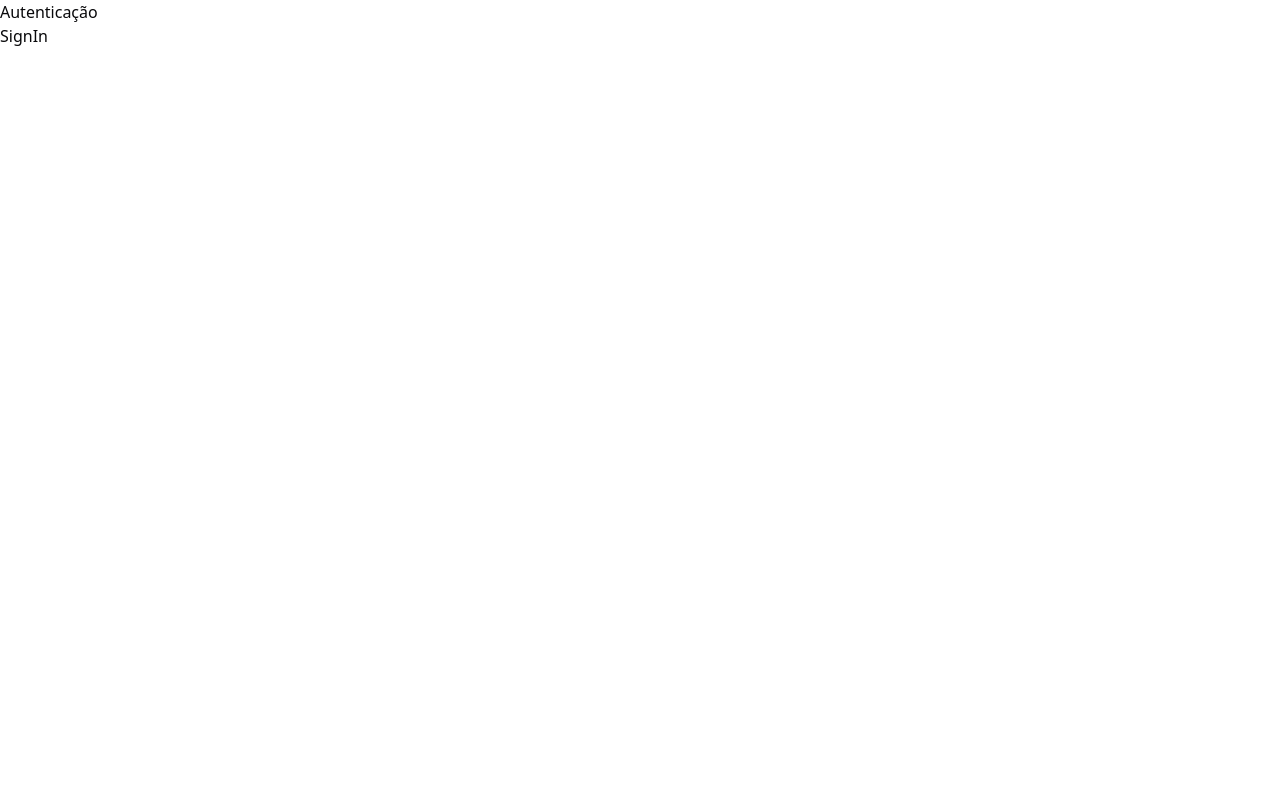
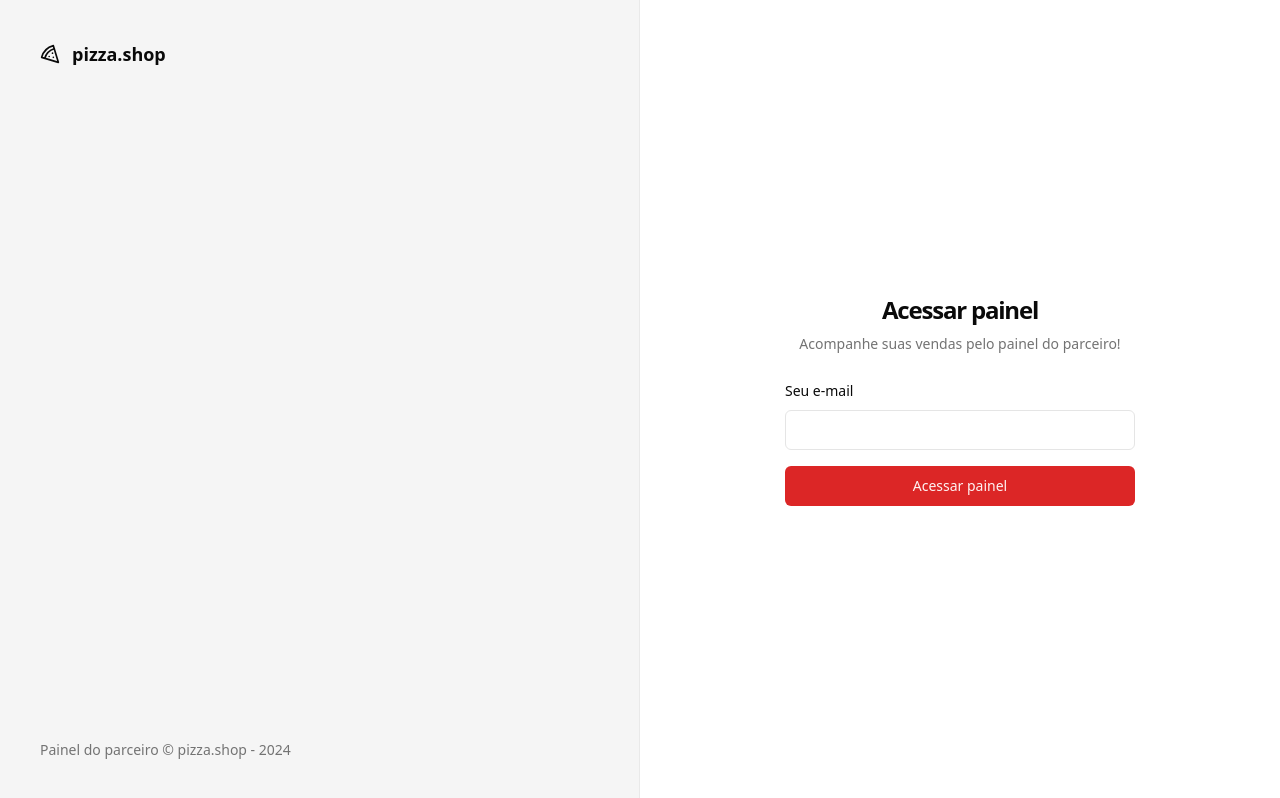
Before and after one commit to Vyncs/pizza-shop-web, a React (Vite) app: page /sign-in in a window 1280 px wide. Built offline with nearby package versions, Linux system fonts and the light colour scheme.

Commit message:
pagina de login

```diff
--- a/package.json
+++ b/package.json
@@ -10,6 +10,7 @@
     "preview": "vite preview"
   },
   "dependencies": {
+    "@radix-ui/react-label": "^2.0.2",
     "@radix-ui/react-slot": "^1.0.2",
     "class-variance-authority": "^0.7.0",
     "clsx": "^2.1.0",
--- /dev/null
+++ b/src/components/ui/input.tsx
@@ -0,0 +1,25 @@
+import * as React from 'react'
+
+import { cn } from '@/lib/utils'
+
+export interface InputProps
+  extends React.InputHTMLAttributes<HTMLInputElement> {}
+
+const Input = React.forwardRef<HTMLInputElement, InputProps>(
+  ({ className, type, ...props }, ref) => {
+    return (
+      <input
+        type={type}
+        className={cn(
+          'flex h-10 w-full rounded-md border border-input bg-background px-3 py-2 text-sm ring-offset-background file:border-0 file:bg-transparent file:text-sm file:font-medium placeholder:text-muted-foreground focus-visible:outline-none focus-visible:ring-2 focus-visible:ring-ring focus-visible:ring-offset-2 disabled:cursor-not-allowed disabled:opacity-50',
+          className,
+        )}
+        ref={ref}
+        {...props}
+      />
+    )
+  },
+)
+Input.displayName = 'Input'
+
+export { Input }
--- /dev/null
+++ b/src/components/ui/label.tsx
@@ -0,0 +1,24 @@
+import * as LabelPrimitive from '@radix-ui/react-label'
+import { cva, type VariantProps } from 'class-variance-authority'
+import * as React from 'react'
+
+import { cn } from '@/lib/utils'
+
+const labelVariants = cva(
+  'text-sm font-medium leading-none peer-disabled:cursor-not-allowed peer-disabled:opacity-70',
+)
+
+const Label = React.forwardRef<
+  React.ElementRef<typeof LabelPrimitive.Root>,
+  React.ComponentPropsWithoutRef<typeof LabelPrimitive.Root> &
+    VariantProps<typeof labelVariants>
+>(({ className, ...props }, ref) => (
+  <LabelPrimitive.Root
+    ref={ref}
+    className={cn(labelVariants(), className)}
+    {...props}
+  />
+))
+Label.displayName = LabelPrimitive.Root.displayName
+
+export { Label }
--- a/src/global.css
+++ b/src/global.css
@@ -5,64 +5,47 @@
 @layer base {
   :root {
     --background: 0 0% 100%;
-    --foreground: 240 10% 3.9%;
-
+    --foreground: 0 0% 3.9%;
     --card: 0 0% 100%;
-    --card-foreground: 240 10% 3.9%;
-
+    --card-foreground: 0 0% 3.9%;
     --popover: 0 0% 100%;
-    --popover-foreground: 240 10% 3.9%;
-
-    --primary: 240 5.9% 10%;
-    --primary-foreground: 0 0% 98%;
-
-    --secondary: 240 4.8% 95.9%;
-    --secondary-foreground: 240 5.9% 10%;
-
-    --muted: 240 4.8% 95.9%;
-    --muted-foreground: 240 3.8% 46.1%;
-
-    --accent: 240 4.8% 95.9%;
-    --accent-foreground: 240 5.9% 10%;
-
+    --popover-foreground: 0 0% 3.9%;
+    --primary: 0 72.2% 50.6%;
+    --primary-foreground: 0 85.7% 97.3%;
+    --secondary: 0 0% 96.1%;
+    --secondary-foreground: 0 0% 9%;
+    --muted: 0 0% 96.1%;
+    --muted-foreground: 0 0% 45.1%;
+    --accent: 0 0% 96.1%;
+    --accent-foreground: 0 0% 9%;
     --destructive: 0 84.2% 60.2%;
     --destructive-foreground: 0 0% 98%;
-
-    --border: 240 5.9% 90%;
-    --input: 240 5.9% 90%;
-    --ring: 240 10% 3.9%;
-
+    --border: 0 0% 89.8%;
+    --input: 0 0% 89.8%;
+    --ring: 0 72.2% 50.6%;
     --radius: 0.5rem;
   }
 
   .dark {
-    --background: 240 10% 3.9%;
+    --background: 0 0% 3.9%;
     --foreground: 0 0% 98%;
-
-    --card: 240 10% 3.9%;
+    --card: 0 0% 3.9%;
     --card-foreground: 0 0% 98%;
-
-    --popover: 240 10% 3.9%;
+    --popover: 0 0% 3.9%;
     --popover-foreground: 0 0% 98%;
-
-    --primary: 0 0% 98%;
-    --primary-foreground: 240 5.9% 10%;
-
-    --secondary: 240 3.7% 15.9%;
+    --primary: 0 72.2% 50.6%;
+    --primary-foreground: 0 85.7% 97.3%;
+    --secondary: 0 0% 14.9%;
     --secondary-foreground: 0 0% 98%;
-
-    --muted: 240 3.7% 15.9%;
-    --muted-foreground: 240 5% 64.9%;
-
-    --accent: 240 3.7% 15.9%;
+    --muted: 0 0% 14.9%;
+    --muted-foreground: 0 0% 63.9%;
+    --accent: 0 0% 14.9%;
     --accent-foreground: 0 0% 98%;
-
     --destructive: 0 62.8% 30.6%;
     --destructive-foreground: 0 0% 98%;
-
-    --border: 240 3.7% 15.9%;
-    --input: 240 3.7% 15.9%;
-    --ring: 240 4.9% 83.9%;
+    --border: 0 0% 14.9%;
+    --input: 0 0% 14.9%;
+    --ring: 0 72.2% 50.6%;
   }
 }
 
--- a/src/pages/_layouts/auth.tsx
+++ b/src/pages/_layouts/auth.tsx
@@ -1,10 +1,21 @@
-import {Outlet} from 'react-router-dom'
+import { Pizza } from 'lucide-react'
+import { Outlet } from 'react-router-dom'
 
-export function AuthLayout(){
+export function AuthLayout() {
   return (
-    <div>
-      <h1>Autenticação</h1>
-      <div><Outlet/></div>
+    <div className="grid min-h-screen grid-cols-2">
+      <div className="flex h-full flex-col justify-between border-r border-foreground/5 bg-muted p-10 text-muted-foreground">
+        <div className="flex items-center gap-3 text-lg text-foreground">
+          <Pizza className="h-5 w-5" />
+          <span className="font-semibold">pizza.shop</span>
+        </div>
+        <footer className="text-sm">
+          Painel do parceiro &copy; pizza.shop - {new Date().getFullYear()}
+        </footer>
+      </div>
+      <div className="flex flex-col items-center justify-center">
+        <Outlet />
+      </div>
     </div>
   )
 }
--- a/src/pages/auth/sign-in.tsx
+++ b/src/pages/auth/sign-in.tsx
@@ -1,8 +1,35 @@
-import {Helmet} from 'react-helmet-async'
-export function SignIn(){
+import { Helmet } from 'react-helmet-async'
+
+import { Button } from '@/components/ui/button'
+import { Input } from '@/components/ui/input'
+import { Label } from '@/components/ui/label'
+export function SignIn() {
   return (
     <>
-    <Helmet title="SignIn"/>
-      <h1>SignIn</h1>
+      <Helmet title="SignIn" />
+      <div className="p-8">
+        <div className="flex w-[350px] flex-col justify-center gap-6">
+          <div className="flex flex-col gap-2 text-center">
+            <h1 className="text-2xl font-semibold tracking-tighter">
+              Acessar painel
+            </h1>
+            <p className="text-sm text-muted-foreground">
+              Acompanhe suas vendas pelo painel do parceiro!
+            </p>
+          </div>
+
+          <form className="space-y-4">
+            <div className="space-y-2">
+              <Label htmlFor="email">Seu e-mail</Label>
+              <Input id="email" type="email" />
+            </div>
+
+            <Button className="w-full" type="submit">
+              Acessar painel
+            </Button>
+          </form>
+        </div>
+      </div>
     </>
-  );}
+  )
+}
```
Also changed, not shown: tailwind.config.js (+35 -35 lines), 1 other file (tests, documents, lock files or other folders).
